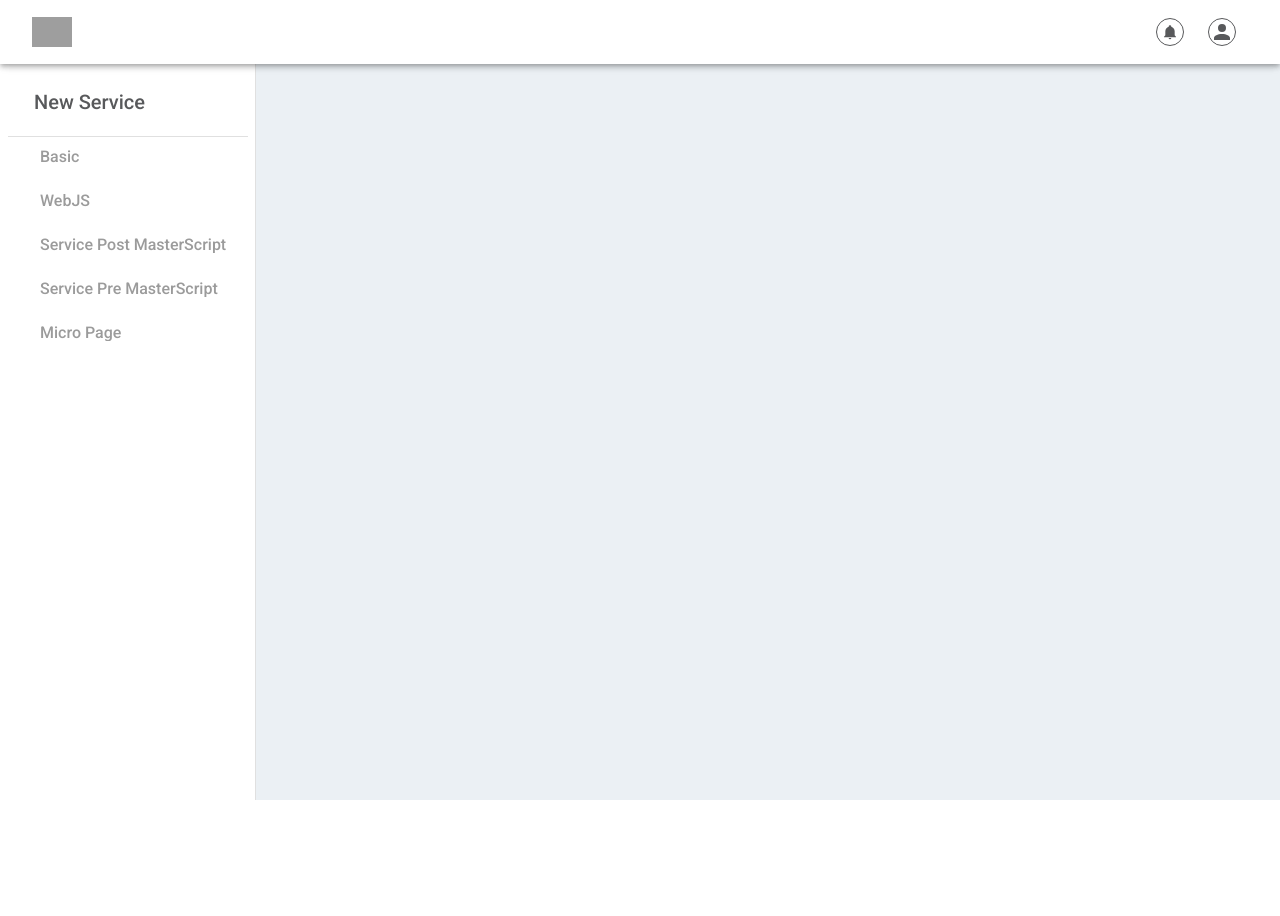
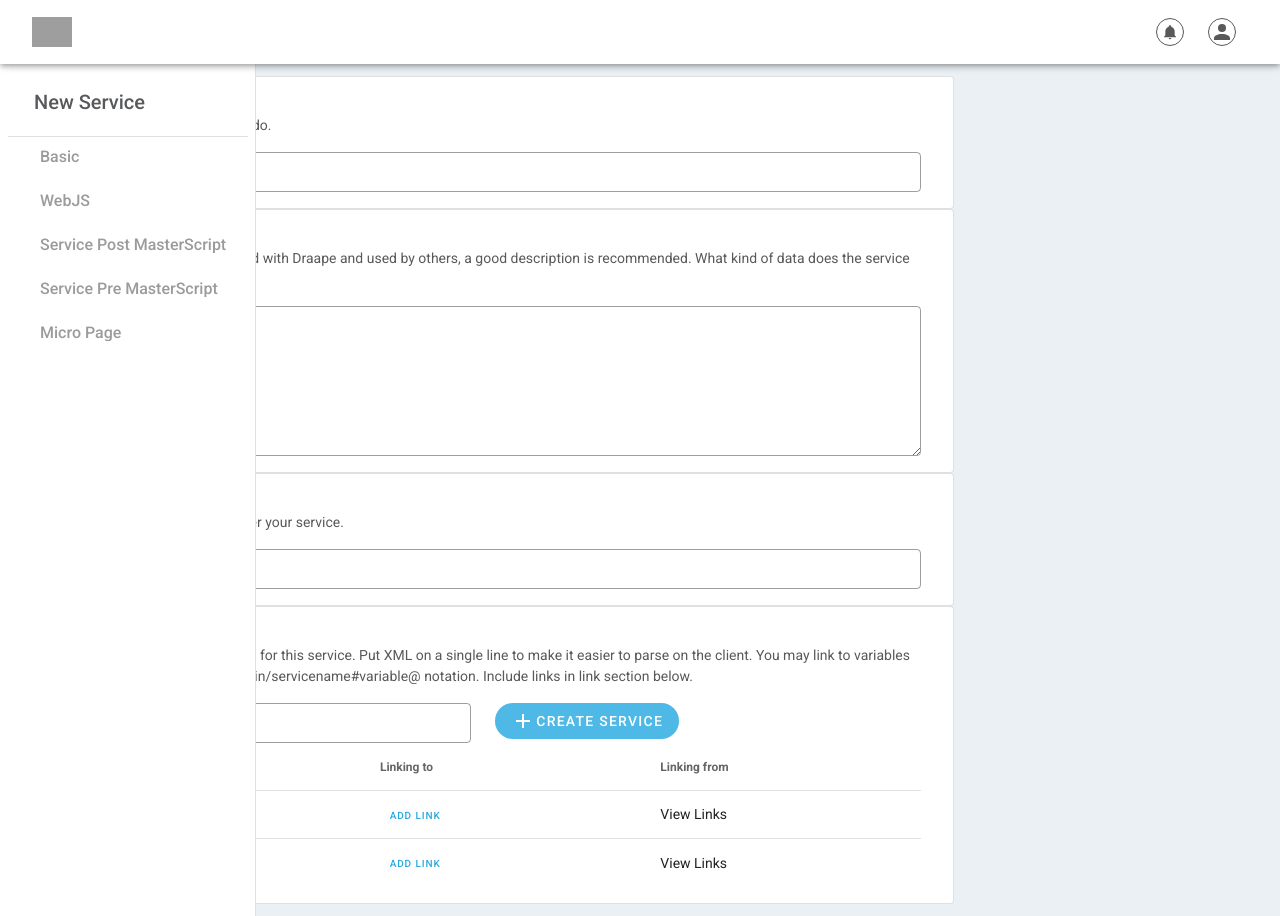
Before and after one commit to NornirAS/synx-domain-client, a Vue app: page /create-service in a window 1280 px wide. Before the commit the page ends 800 px from the top, so only its background shows below. Built offline with nearby package versions, Linux system fonts and the light colour scheme; grey boxes are pictures that could not be loaded.

Commit message:
Service XML added

```diff
--- /dev/null
+++ b/src/components/service-forms/BasicForm.vue
@@ -0,0 +1,140 @@
+<template>
+  <div>
+    <v-card outlined>
+      <h2>Service Name</h2>
+      <p>Typically what the service/object do.</p>
+      <v-text-field
+        label="Service name"
+        single-line
+        dense
+        outlined
+        hide-details
+      ></v-text-field>
+    </v-card>
+    <v-card outlined>
+      <h2>Service Description</h2>
+      <p>
+        In order for the service to be found with Draape and used by others, a
+        good description is recommended. What kind of data does the service
+        provide?
+      </p>
+      <v-textarea
+        outlined
+        hide-details
+        name="input-7-4"
+        label="Description"
+        value=""
+      ></v-textarea>
+    </v-card>
+    <v-card outlined>
+      <h2>Keywords</h2>
+      <p>Search keywords to easily discover your service.</p>
+      <v-text-field
+        label="Keywords"
+        single-line
+        dense
+        outlined
+        hide-details
+      ></v-text-field>
+    </v-card>
+    <v-card outlined>
+      <h2>Service XML</h2>
+      <p>
+        This is the message format or API for this service. Put XML on a single
+        line to make it easier to parse on the client. You may link to variables
+        in other services by using @domain/servicename#variable@ notation.
+        Include links in link section below.
+      </p>
+      <v-row>
+        <v-col md="6">
+          <v-text-field
+            label="Schema"
+            single-line
+            dense
+            outlined
+            hide-details
+          ></v-text-field>
+        </v-col>
+        <v-col md="6">
+          <v-btn
+            :color="colorBlue"
+            depressed
+            rounded
+            medium
+            dark
+            link
+            :to="{ name: 'createService' }"
+          >
+            <v-icon>{{ mdiPlus }}</v-icon>
+            Create Service
+          </v-btn>
+        </v-col>
+      </v-row>
+      <v-simple-table>
+        <template v-slot:default>
+          <thead>
+            <tr>
+              <th class="text-left">#</th>
+              <th class="text-left">Schema</th>
+              <th class="text-left">Linking to</th>
+              <th class="text-left">Linking from</th>
+            </tr>
+          </thead>
+          <tbody>
+            <tr v-for="(item, index) in schemas" :key="item.name">
+              <td>{{ index }}</td>
+              <td>{{ item.name }}</td>
+              <td><Dialog /></td>
+              <td>{{ item.linkingFrom }}</td>
+            </tr>
+          </tbody>
+        </template>
+      </v-simple-table>
+    </v-card>
+  </div>
+</template>
+
+<script>
+import { mdiPlus } from "@mdi/js";
+import Dialog from "./DialogForXML.vue";
+export default {
+  data() {
+    return {
+      mdiPlus,
+      colorBlue: "#27AAE1",
+      schemas: [
+        {
+          name: "light",
+          linkingTo: "Add Link",
+          linkingFrom: "View Links"
+        },
+        {
+          name: "sun",
+          linkingTo: "Add Link",
+          linkingFrom: "View Links"
+        }
+      ]
+    };
+  },
+  components: {
+    Dialog
+  }
+};
+</script>
+
+<style>
+.v-card {
+  padding: 0.5em 2em 1em 2em;
+  width: 75%;
+}
+.v-card > h2 {
+  color: #58595b;
+  font-size: 20px;
+  font-weight: 500;
+}
+.v-card > p {
+  color: #58595b;
+  font-size: 14px;
+  margin-bottom: 0.3em;
+}
+</style>
--- /dev/null
+++ b/src/components/service-forms/DialogForXML.vue
@@ -0,0 +1,89 @@
+<template>
+  <div class="text-left">
+    <v-dialog v-model="dialog" width="500">
+      <template v-slot:activator="{ on, attrs }">
+        <v-btn :color="colorBlue" dark v-bind="attrs" v-on="on" xSmall text>
+          Add Link
+        </v-btn>
+      </template>
+      <v-card>
+        <v-card-title class="justify-center">
+          Add Link
+        </v-card-title>
+        <v-card-actions>
+          <v-row style="padding: 0 1em">
+            <v-col xs="3">
+              <v-text-field
+                label="Domain"
+                single-line
+                dense
+                outlined
+                hide-details
+              ></v-text-field>
+            </v-col>
+            <p>/</p>
+            <v-col xs="3">
+              <v-text-field
+                label="Service"
+                single-line
+                dense
+                outlined
+                hide-details
+              ></v-text-field>
+            </v-col>
+            <p>#</p>
+            <v-col xs="3">
+              <v-text-field
+                label="Variable"
+                single-line
+                dense
+                outlined
+                hide-details
+              ></v-text-field>
+            </v-col>
+            <v-col xs="3">
+              <v-row class="justify-space-around">
+                <v-btn :color="colorGreen" fab @click="dialog = false" small>
+                  <v-icon>{{ mdiCheck }}</v-icon>
+                </v-btn>
+                <v-btn color="default" fab @click="dialog = false" small>
+                  <v-icon>{{ mdiClose }}</v-icon>
+                </v-btn>
+              </v-row>
+            </v-col>
+          </v-row>
+        </v-card-actions>
+      </v-card>
+    </v-dialog>
+  </div>
+</template>
+
+<script>
+import { mdiCheck, mdiClose } from "@mdi/js";
+export default {
+  data() {
+    return {
+      mdiCheck,
+      mdiClose,
+      colorBlue: "#27AAE1",
+      colorGreen: "#71B663",
+      dialog: false
+    };
+  }
+};
+</script>
+
+<style scoped>
+p {
+  padding-top: 1.4em;
+}
+.v-card {
+  width: 100%;
+  padding: 0;
+}
+.v-dialog > .v-card > .v-card__title {
+  color: white;
+  background-color: #27aae1;
+  font-size: 20px;
+}
+</style>
--- a/src/views/CreateService.vue
+++ b/src/views/CreateService.vue
@@ -1,12 +1,14 @@
 <template>
   <div>
-
+    <BasicForm />
   </div>
 </template>
 
 <script>
-
+import BasicForm from "../components/service-forms/BasicForm.vue";
 export default {
-
+  components: {
+    BasicForm
+  }
 };
 </script>
```
